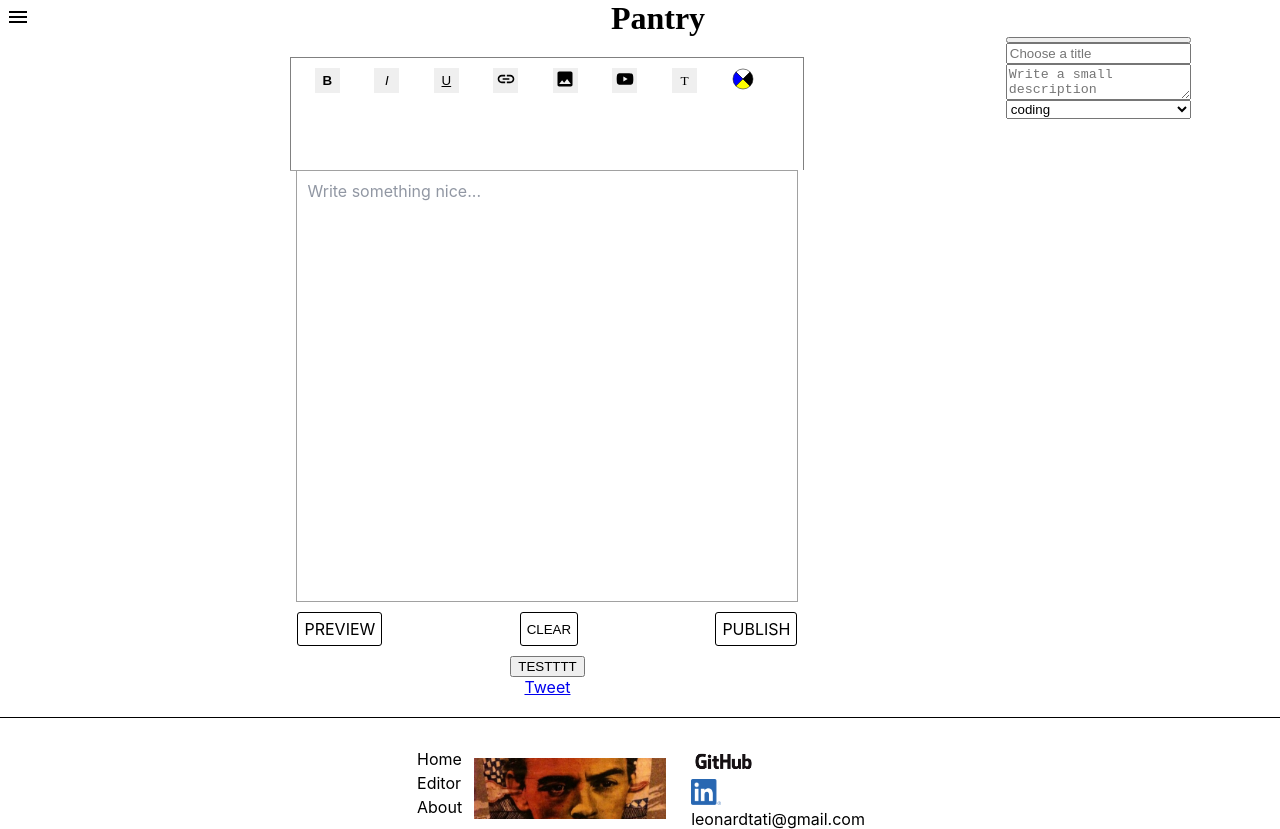
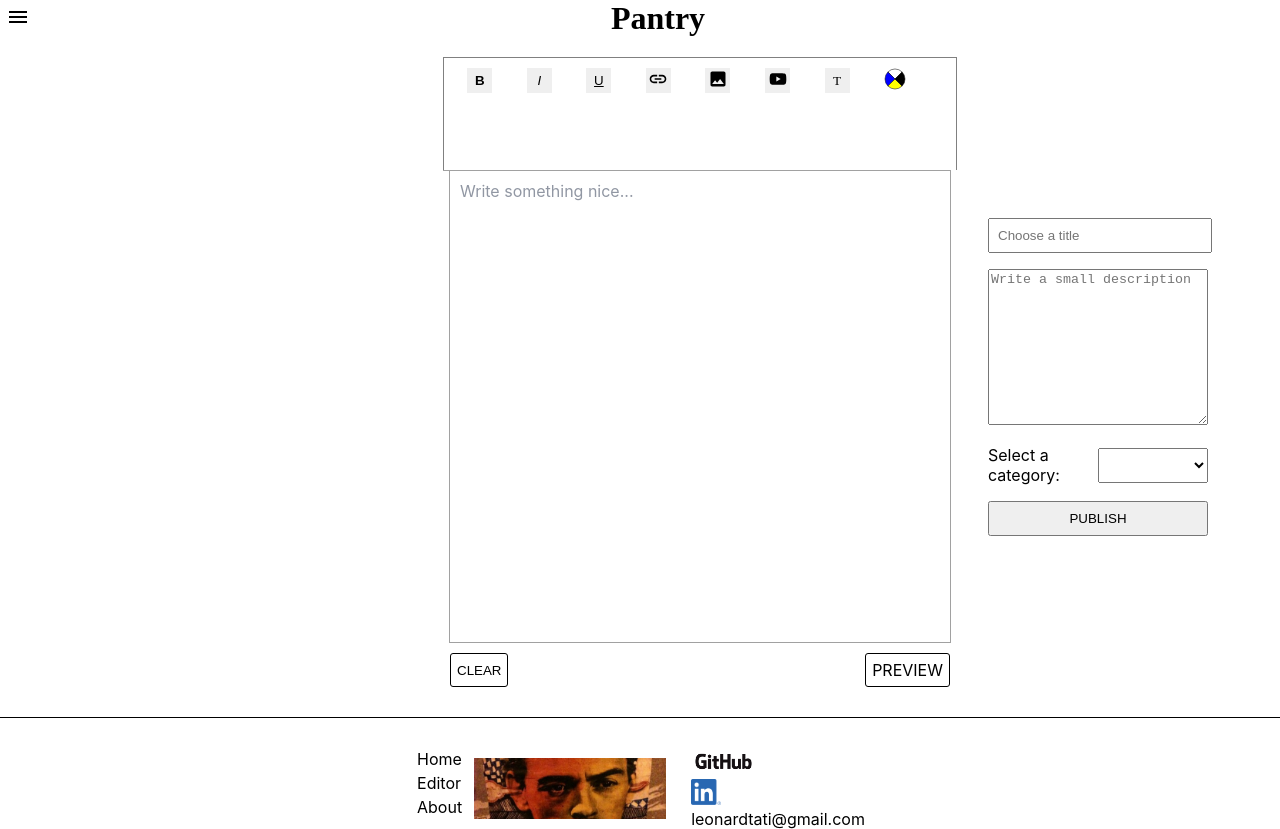
Before and after one commit to LeonardPoissant/TextEditor, a React (Create React App) app in the folder client/: page /Editor in a window 1280 px wide. Built offline with nearby package versions, Linux system fonts and the light colour scheme.

Commit message:
comestics n bug fixes

```diff
--- a/client/src/Components/CreateNewPostPage.tsx
+++ b/client/src/Components/CreateNewPostPage.tsx
@@ -1,17 +1,20 @@
 // @ts-nocheck
 
-import React, { useEffect } from "react";
+import React, { useEffect, useContext } from "react";
 
 import TextEditor from "./Editor";
 import PostDetails from "./PostDetails";
-import ColorIconDropDown from "./Color-Icon-Dropdown"
+import { EditorContext } from "../Contexts/EditorContext";
 
 import styled from "styled-components"
 
 const CreateNewPost = () => {
+    const {
+        postArticle,
+    } = useContext(EditorContext);
 
     return (
-        <Wrapper>
+        <Wrapper onSubmit={(e) => postArticle(e)} >
             <div></div>
             <TextEditor />
             <PostDetails />
@@ -20,7 +23,7 @@ const CreateNewPost = () => {
 
 const Wrapper = styled.div`
 display:flex;
-justify-content: space-around;
+justify-content: space-between;
 `;
 
 
--- a/client/src/Components/Editor.tsx
+++ b/client/src/Components/Editor.tsx
@@ -59,12 +59,16 @@ const TextEditor = () => {
 
   }
 
+  window.__DRAFT_GKX = {
+    draft_killswitch_allow_nontextnodes: true,
+  }
+
 
   return (
 
 
 
-    <Wrapper active={active as any} className="RichEditor-root">
+    <Wrapper active={active as any} className="RichEditor-root" required>
       <ToolBar focusEditor={() => getFocus()} editor={editor} />
       {okToDisplay ? (
         <TextArea onClick={() => getFocus()}  >
@@ -86,23 +90,16 @@ const TextEditor = () => {
       )}
 
       <LinksToPreviewAndPostDiv>
+        <ClearContent onClick={() => clearLocalStorage()}>CLEAR</ClearContent>
         <SeePreview to={{ pathname: "/Preview" }}>PREVIEW</SeePreview>
-        <ClearContent onClick={() => clearLocalStorage()}>CLEAR</ClearContent>
-        <PostContent to={{ pathname: "/", state: { publish: true } }}>
-          PUBLISH{" "}
-        </PostContent>
       </LinksToPreviewAndPostDiv>
-      <button onClick={() => PostTest()}>TESTTTT</button>
-      <a class="twitter-share-button"
-        href="https://twitter.com/intent/tweet?"
-      >
-        Tweet</a>
     </Wrapper>
 
   );
 };
 
 const Wrapper = styled.div<WrapperProps>`
+margin-left: 420px;
   height: 80vh;
   display: flex;
   flex-direction: column;
--- a/client/src/Components/PostDetails.tsx
+++ b/client/src/Components/PostDetails.tsx
@@ -12,46 +12,110 @@ const PostDetails = () => {
         setTitle,
         description,
         setDescription,
-        setCategory
+        setCategory,
+        postArticle,
+        category,
+        loading
     } = useContext(EditorContext);
 
-    const [test, setTest] = useState(false)
+    console.log('LOADING', loading)
 
-    console.log('title', description)
-    /*  placeholder="Choose a title"
+    return (<Wrapper onSubmit={(e) => postArticle(e)} >
+
+        <InputWrapper>
+            <Input placeholder="Choose a title"
                 value={title}
-            onChange={(e) => setTitle(e.target.value)}*/
+                required
+                onChange={(e) => setTitle(e.target.value)}>
 
-    // <MyStyledInput />
-    return (<Wrapper >
-        <button onClick={() => setTest(!test)}></button>
-
-        <input placeholder="Choose a title"
-            value={title}
-            onChange={(e) => setTitle(e.target.value)}></input>
-
-        <textarea
+            </Input>
+        </InputWrapper>
+        <InputWrapper>
+            <TextArea
                 placeholder="Write a small description"
                 value={description}
+                rows="10"
+                cols="33"
+                required
                 onChange={(e) => setDescription(e.target.value)}
             >
-        </textarea>
+            </TextArea>
+        </InputWrapper>
+        <SelectWrapper>
 
+            <Label >Select a category:</Label >
 
-        <select onChange={(e) => setCategory(e.target.value)}>
+            <Select required onChange={(e) => setCategory(e.target.value)}>
+                <option></option>
                 <option value="coding">coding</option>
                 <option value="random">random</option>
-        </select>
 
-        <MetaTags title={title} description={description}></MetaTags>
+            </Select>
 
+        </SelectWrapper>
+        <ButtonWrapper>
+            <Button type="submit" disabled={loading} value="PUBLISH"></Button>
+        </ButtonWrapper>
     </Wrapper>)
 };
 
 export default PostDetails;
 
-const Wrapper = styled.div`
+const Wrapper = styled.form`
 display:flex;
 flex-direction:column;
 max-width: 400px;
+justify-content: center;
+margin-right: 80px
 `;
+
+const TextArea = styled.textarea`
+width:105%;
+
+
+`;
+
+const Label = styled.label`
+width: 50%;
+`;
+
+
+const Select = styled.select`
+width: 50%;
+height: 35px;
+`;
+
+
+const InputWrapper = styled.div`
+padding:8px;
+
+
+`;
+
+const SelectWrapper = styled.div`
+width:100%;
+padding:8px;
+display: flex;
+    justify-content: space-between;
+    align-items: center;
+`;
+
+
+const Input = styled.input`
+padding:8px;
+width:100%;
+`;
+
+const ButtonWrapper = styled.div`
+width:100%;
+padding:8px
+`;
+
+
+const Button = styled.input`
+width:100%;
+height:35px;
+&:hover{
+    cursor: pointer;
+}
+`;
--- a/client/src/Components/Preview.tsx
+++ b/client/src/Components/Preview.tsx
@@ -65,10 +65,7 @@ const Preview = () => {
           PUBLISH{" "}
         </PostContent>
       </LinksToPreviewAndPostDiv>
-      <PostContentForDesktop to={{ pathname: "/", state: { publish: true } }}>
-        PUBLISH
-      </PostContentForDesktop>
-      <button onClick={() => PostTest()}>TESTTTT</button>
+      <div></div>
     </Wrapper>
   );
 };
@@ -78,6 +75,7 @@ const Wrapper = styled.div`
 
   justify-content: space-around;
   align-items: center;
+  min-height:100vh;
 
   @media (max-width: 736px) {
     display: flex;
@@ -88,15 +86,19 @@ const Wrapper = styled.div`
 `;
 
 const EditorWrapper = styled.div`
-  width: 500px;
+  box-shadow: 0 4px 8px 0 rgba(0, 0, 0, 0.2), 0 6px 20px 0 rgba(0, 0, 0, 0.19);
+hyphens:auto;
+  border-style: solid;
+  border-color: rgb(161, 161, 161);
+  border-width: 1px;
+  min-height: fit-content;
 
   hyphens: auto;
   & {
     ${draftJsCss}
   }
-  @media (max-width: 736px) {
-    width: 100%;
-    height: 75%;
+  @media (min-width: 736px) {
+    min-width: 600px;
   }
 `;
 
--- a/client/src/Contexts/EditorContext.tsx
+++ b/client/src/Contexts/EditorContext.tsx
@@ -123,7 +123,7 @@ export default ({ children }: Props) => {
   const [title, setTitle] = useState("");
   const [description, setDescription] = useState("");
   const [category, setCategory] = useState("");
-  const [date, setDate] = useState("")
+  //const [date, setDate] = useState("")
   const [pageNumber, setPageNumber] = useState(1);
   const [fontSizes, setFontSizes] = useState([fontSizeStyle])
   const [currentColor, setCurrentColor] = useState("")
@@ -140,6 +140,7 @@ export default ({ children }: Props) => {
   const [selectedIndex, setSelectedIndex] = useState(0)
   const [iconColor, setIconColor] = useState("");
   const [animateColor, setAnimateColor] = useState(false)
+  const [loading, setIsLoading] = useState(false)
 
 
   const [state, setState] = useState({
@@ -151,8 +152,6 @@ export default ({ children }: Props) => {
 
   const handleChoosePrimaryColor = (i) => {
     setSelectedIndex(i)
-
-
   }
 
 
@@ -202,20 +201,6 @@ export default ({ children }: Props) => {
     setEditorState(newState)
   };
 
-  useEffect(() => {
-
-  }, [state])
-
-  const aTest = () => {
-    setPage(page + 1)
-  }
-
-  useEffect(() => {
-
-    setTest(true)
-  }, [])
-
-  let abc = "testset"
 
 
 
@@ -280,27 +265,24 @@ export default ({ children }: Props) => {
 
 
 
-  useEffect(() => {
-    let current = new Date();
-    setDate(current.getDate().toString() + "/" + (current.getMonth() + 1).toString() + "/" + current.getFullYear().toString())
-  }, [])
+  /* useEffect(() => {
+     let current = new Date();
+     setDate(current.getDate().toString() + "/" + (current.getMonth() + 1).toString() + "/" + current.getFullYear().toString())
+   }, [])*/
 
 
 
 
 
-  const PostTest = () => {
-    const contentState = editorState.getCurrentContent();
+  const postArticle = (e) => {
+    e.stopPropagation();
+    setIsLoading(!loading)
+    sessionStorage.clear();
 
+    let contentState = editorState.getCurrentContent();
+    let convertedContent = convertToRaw(contentState);
+    let date = new Date()
 
-    const convertedContent = convertToRaw(contentState)
-    setTitle(title)
-    setDescription(description)
-    setCategory(category)
-
-    const convertedTitle = JSON.stringify(title)
-    console.log('CONTENT', convertedContent)
-    console.log('TITLE', convertedTitle)
     fetch("/test", {
       method: "POST",
       headers: {
@@ -318,8 +300,7 @@ export default ({ children }: Props) => {
     })
       .then((res) => res.json())
       .then((db) => {
-        console.log('DB HERE', db);
-
+        setIsLoading(false)
       })
       .catch((err) => {
         console.log(err);
@@ -655,11 +636,11 @@ export default ({ children }: Props) => {
     setURLType(URLType);
 
     if (URLType === "VIDEOTYPE") {
-      console.log('HERE1')
+
       const getYouTubeId = getVideo.getYoutubeSrc(URLValue);
-      console.log('HERE2', getYouTubeId)
+
       const getVimeoId = getVideo.getVimeoSrc(URLValue)
-      console.log('HERE6', getVimeoId)
+
       const contentState = editorState.getCurrentContent();
       let videoId = "";
       let src = ""
@@ -670,18 +651,16 @@ export default ({ children }: Props) => {
 
       if (getYouTubeId && !getVimeoId) {
 
-        console.log('hereGET YOUTUBE')
         src = "https://www.youtube.com/embed/"
         videoId = getYouTubeId.srcID
       }
 
       if (getVimeoId && !getYouTubeId) {
-        console.log('hereGET VIEMO')
         src = "https://player.vimeo.com/video/";
         videoId = getVimeoId.srcID;
       }
 
-      console.log('VIDEOID', src + videoId)
+
 
 
 
@@ -698,7 +677,7 @@ export default ({ children }: Props) => {
         "create-entity"
       );
       setEditorState(
-        AtomicBlockUtils.insertAtomicBlock(newEditorState, entityKey, " ")
+        AtomicBlockUtils.insertAtomicBlock(newEditorState, entityKey, "  ")
       );
 
     } else if (URLType === "image") {
@@ -767,7 +746,7 @@ export default ({ children }: Props) => {
         link,
         open,
         setOpen,
-        PostTest,
+        postArticle,
         title,
         setTitle,
         description,
@@ -776,10 +755,10 @@ export default ({ children }: Props) => {
         setCategory,
         pageNumber,
         page,
-        aTest,
+
         setPage,
         test,
-        abc,
+
         toggleFontSizeStyle,
         test12,
         focusEditor,
@@ -796,7 +775,8 @@ export default ({ children }: Props) => {
         iconColor,
         toggleTextAlignement,
         handleChoosePrimaryColor,
-        decorator
+        decorator,
+        loading
 
       }}
     >
--- a/client/src/entities/mediaBlockRenderer.js
+++ b/client/src/entities/mediaBlockRenderer.js
@@ -46,8 +46,9 @@ const Video = (props) => {
 
 const Media = (props) => {
   let entity;
+  console.log('ENTITY', props.contentState.getEntity(props.block.getEntityAt(0)))
   if (props.contentState.getEntity(props.block.getEntityAt(0)) === null) {
-    console.log('NULL')
+    entity = undefined
   }
   else if (props.contentState.getEntity(props.block.getEntityAt(0)) != null) {
     console.log('NOT NULL')
@@ -62,9 +63,9 @@ const Media = (props) => {
   let media;
 
   if (type === "image") {
-    media = <Image src={src} />;
+    media = <div><Image src={src} /> </div>;
   } else if (type === "VIDEOTYPE") {
-    media = <Video src={src} crossorigin="anonymous" />;
+    media = <div><Video src={src} crossorigin="anonymous" /></div>;
   }
   return media;
 };
```
Also changed, not shown: client/src/services/auth.service.js (added, +18 -0 lines), 2 other files (tests, documents, lock files or other folders). Lines whose indentation alone changed are shown as unchanged.
